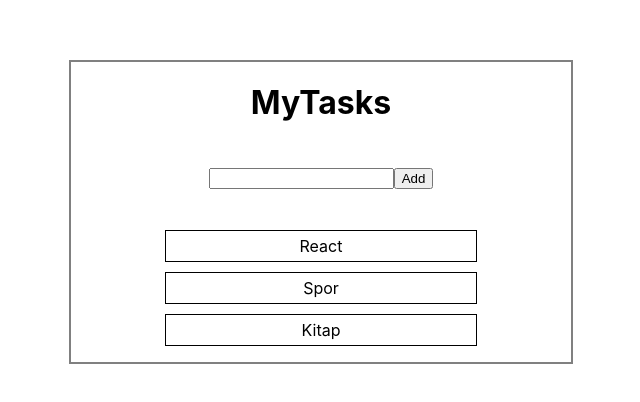
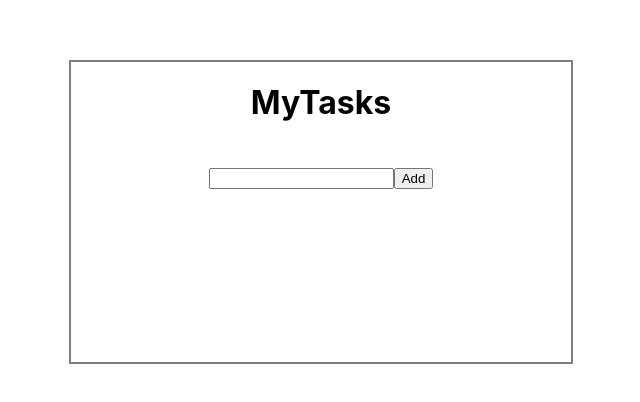
Before and after one commit to enesyagmur/todo-app-with-redux, a React (Create React App) app: page / in a window 1280 px wide. Shown: the part 188-590 px from the top of the page, without its empty margins (319-959 px from the left). Built offline with nearby package versions, Linux system fonts and the light colour scheme.

Commit message:
silme islemi yapildi

```diff
--- a/src/components/inputTask.jsx
+++ b/src/components/inputTask.jsx
@@ -2,12 +2,13 @@ import "./inputTask.css";
 import { useDispatch } from "react-redux";
 import { addTodo } from "../redux/slice";
 import { useState } from "react";
+import { nanoid } from "@reduxjs/toolkit";
 
 const InputTask = () => {
   const [input, setinput] = useState();
   const dispatch = useDispatch();
   const add = () => {
-    dispatch(addTodo({ id: 4, name: input }));
+    dispatch(addTodo({ id: nanoid(), name: input }));
   };
 
   return (
--- a/src/components/task.jsx
+++ b/src/components/task.jsx
@@ -1,14 +1,20 @@
 import React from "react";
 import "./task.css";
-import { useSelector } from "react-redux";
+import { useSelector, useDispatch } from "react-redux";
+import { delTodo } from "../redux/slice";
 
 const Task = () => {
   const { items } = useSelector((state) => state.todos);
 
+  const dispatch = useDispatch();
+
+  const remove = (item) => {
+    dispatch(delTodo(item.id));
+  };
   return (
     <div className="tasks">
       {items.map((item) => (
-        <div className="task" key={item.id}>
+        <div className="task" key={item.id} onClick={() => remove(item)}>
           {item.name}
         </div>
       ))}
--- a/src/redux/slice.js
+++ b/src/redux/slice.js
@@ -3,26 +3,16 @@ import { createSlice } from "@reduxjs/toolkit";
 export const todosSlice = createSlice({
   name: "todos",
   initialState: {
-    items: [
-      {
-        id: 1,
-        name: "React",
-      },
-      {
-        id: 2,
-        name: "Spor",
-      },
-      {
-        id: 3,
-        name: "Kitap",
-      },
-    ],
+    items: [],
   },
   reducers: {
     addTodo: (state, action) => {
       state.items.push(action.payload);
     },
+    delTodo: (state, action) => {
+      state.items = state.items.filter((item) => item.id !== action.payload);
+    },
   },
 });
-export const { addTodo } = todosSlice.actions;
+export const { addTodo, delTodo } = todosSlice.actions;
 export default todosSlice.reducer;
```
